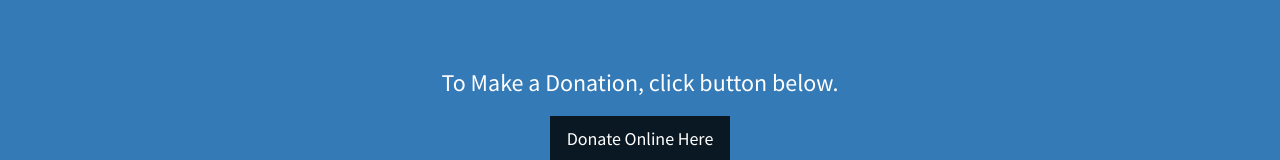
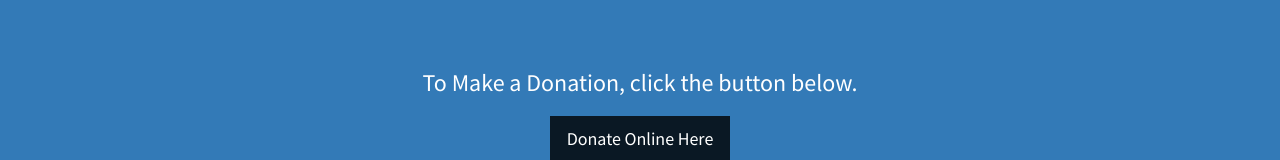
Before and after one commit to wiseguy3257/site, a plain HTML site: page index.html in a window 1280 px wide. Shown: the part 3357-3517 px from the top of the page. Drawn offline with Linux system fonts and the light colour scheme.

Commit message:
Update index.html

```diff
--- a/index.html
+++ b/index.html
@@ -203,7 +203,7 @@
         <div class="container">
             <div class="row">
                 <div class="col-lg-12 text-center">
-                    <h3>To Make a Donation, click button below.</h3>
+                    <h3>To Make a Donation, click the button below.</h3>
                     <a href="https://www.paypal.com/donate/?hosted_button_id=6LRYT726K7HL2" target="_blank" class="btn btn-lg btn-dark">Donate Online Here <span class="visuallyhidden">Download resume in PDF format</span></a>
                 </div>
             </div>
```
